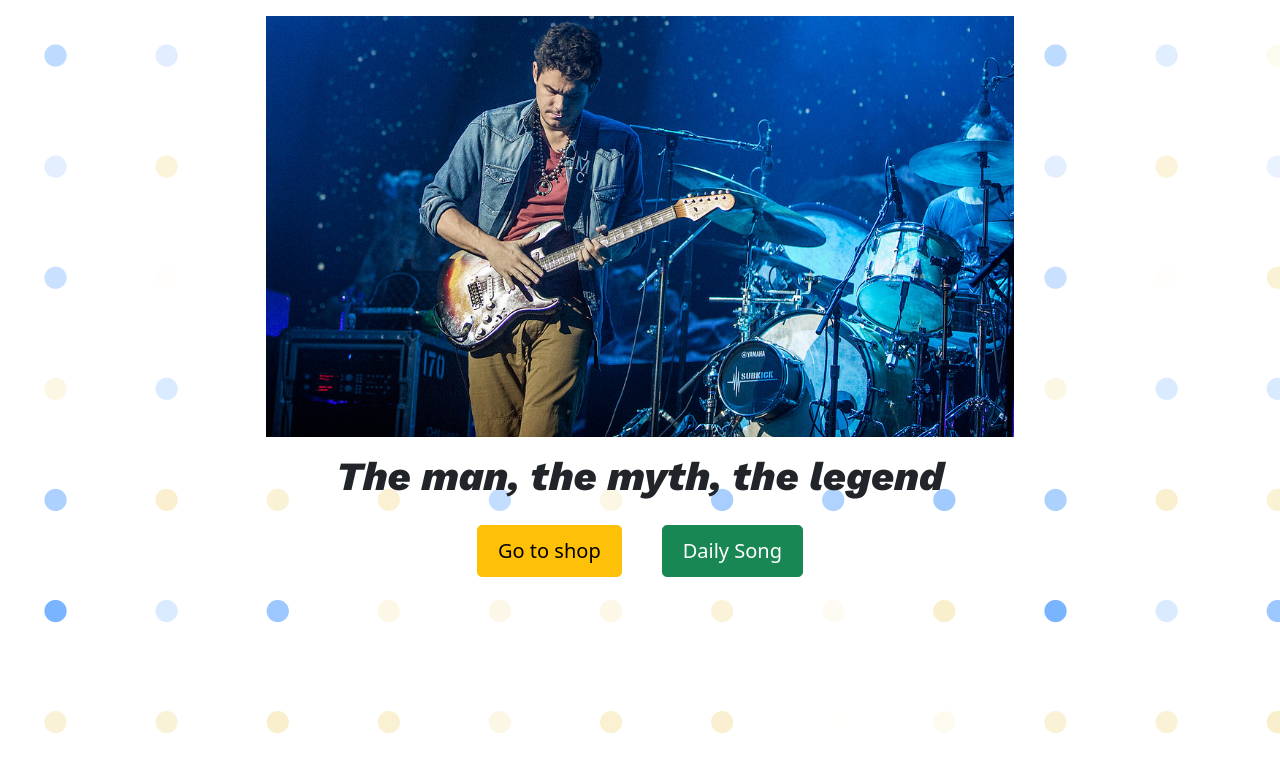
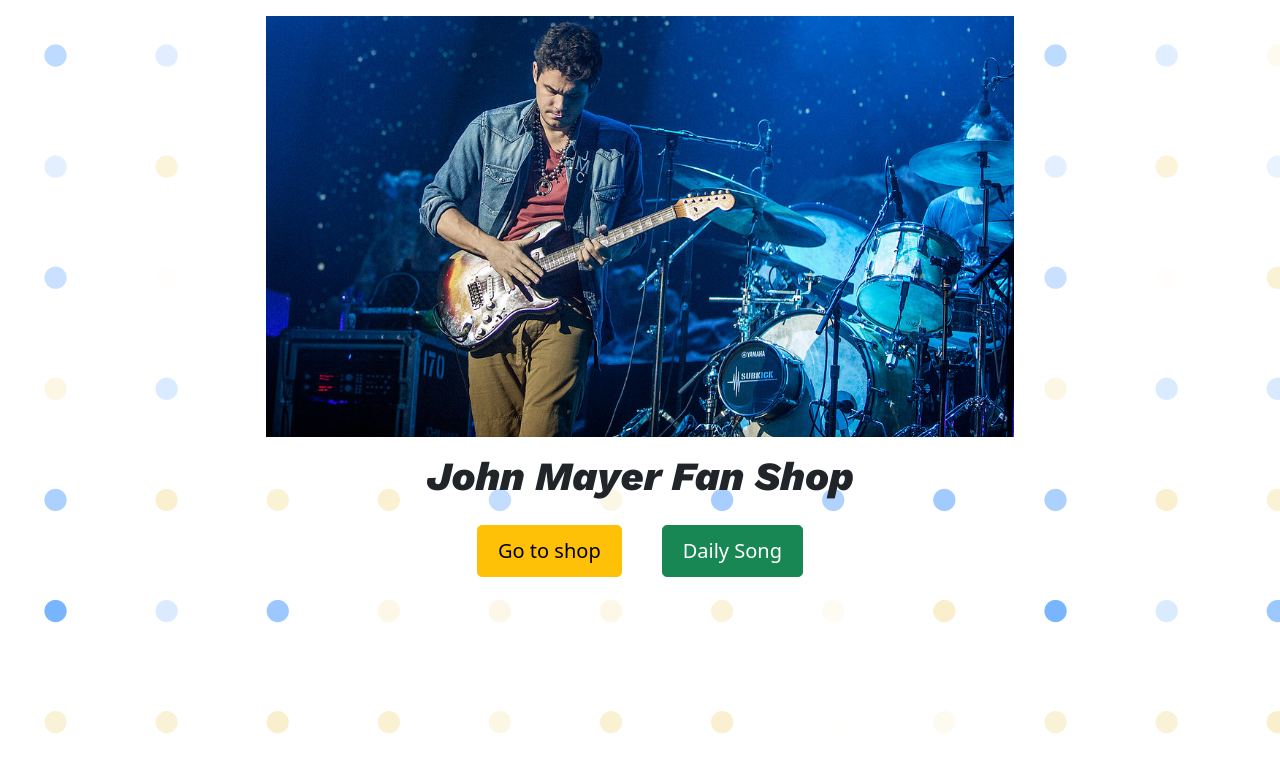
Before and after one commit to jluong23/Shopping-Cart-Project, a React (Create React App) app: page / in a window 1280 px wide. Shown: the top 772 px of the page. Built offline with nearby package versions, Linux system fonts and the light colour scheme.

Commit message:
Changed home page title

```diff
--- a/src/pages/Home.js
+++ b/src/pages/Home.js
@@ -25,7 +25,7 @@
       </div>
       <div className="home-description">
         <h1>
-          The man, the myth, the legend
+          John Mayer Fan Shop
         </h1>
       </div>
       <div className="home-options">
```
